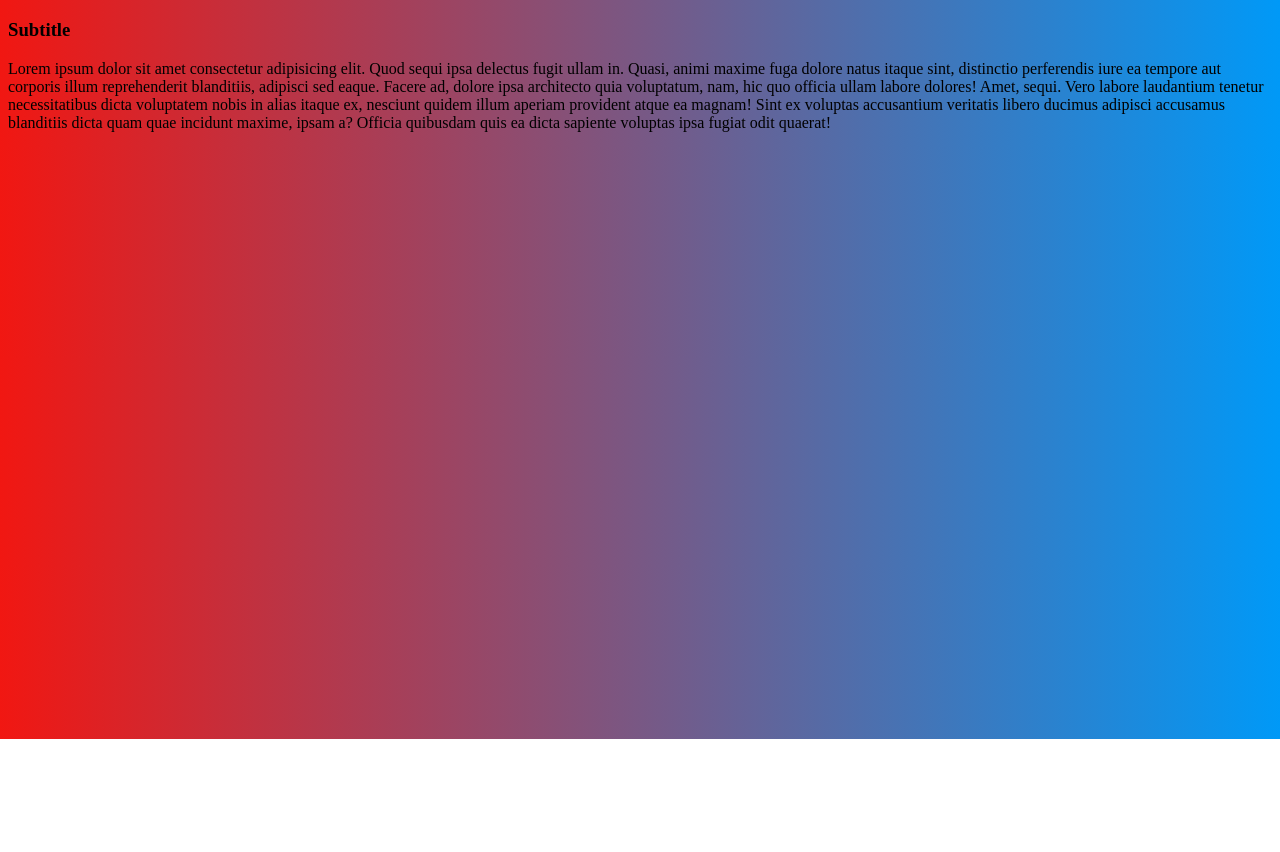
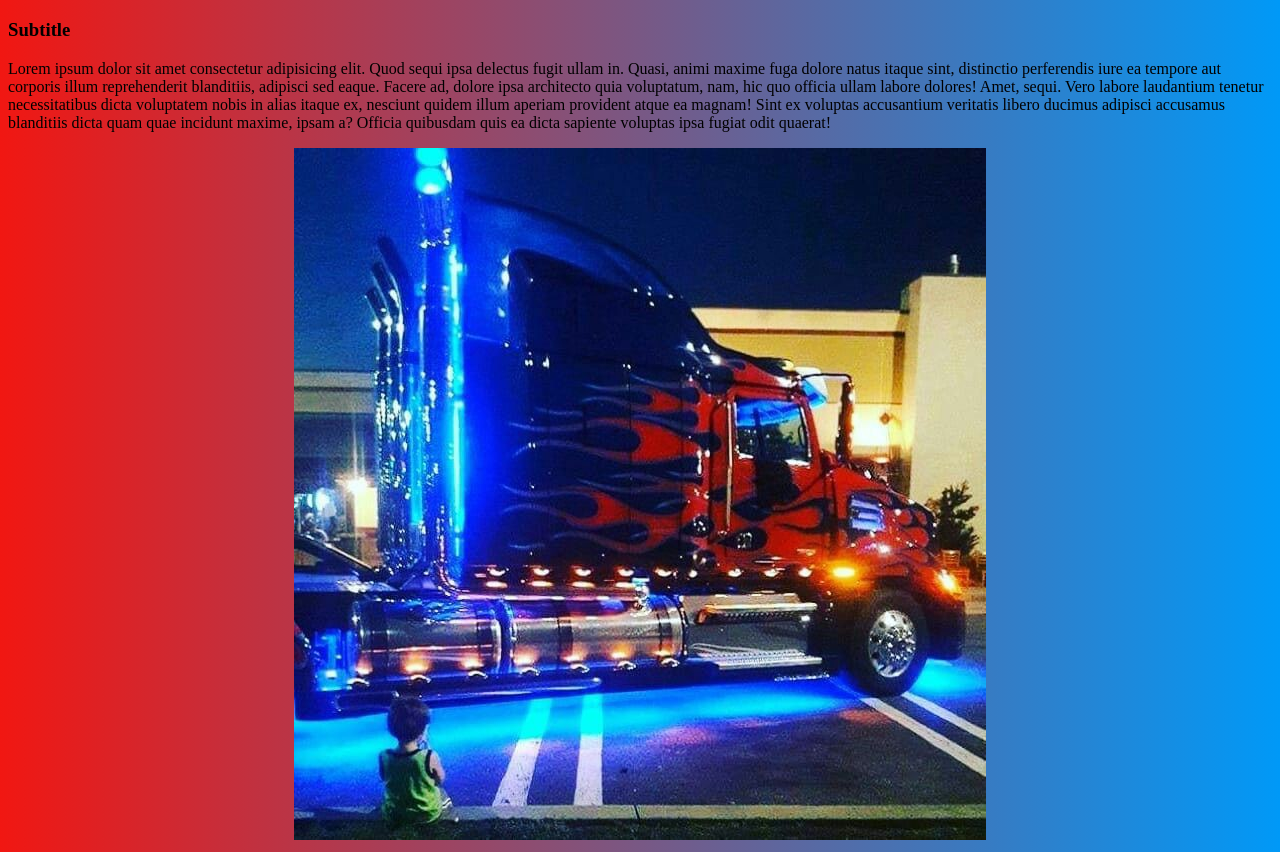
Before and after one commit to jairdevl/alpha-systems-engineering, a plain HTML site: page index.html in a window 1280 px wide. Shown: the part 61-913 px from the top of the page. Before the commit the page ends 800 px from the top, so only its background shows below. Drawn offline with Linux system fonts and the light colour scheme.

Commit message:
Add image

```diff
--- a/index.html
+++ b/index.html
@@ -29,5 +29,6 @@
         libero ducimus adipisci accusamus blanditiis dicta quam quae incidunt maxime, ipsam a? Officia quibusdam quis ea
         dicta sapiente voluptas ipsa fugiat odit quaerat!</p>
     </body>
+    <center><img src="images/optimus.jpg" alt="300"></center>
 
 </html>
```
Also changed, not shown: images/optimus.jpg (added).
